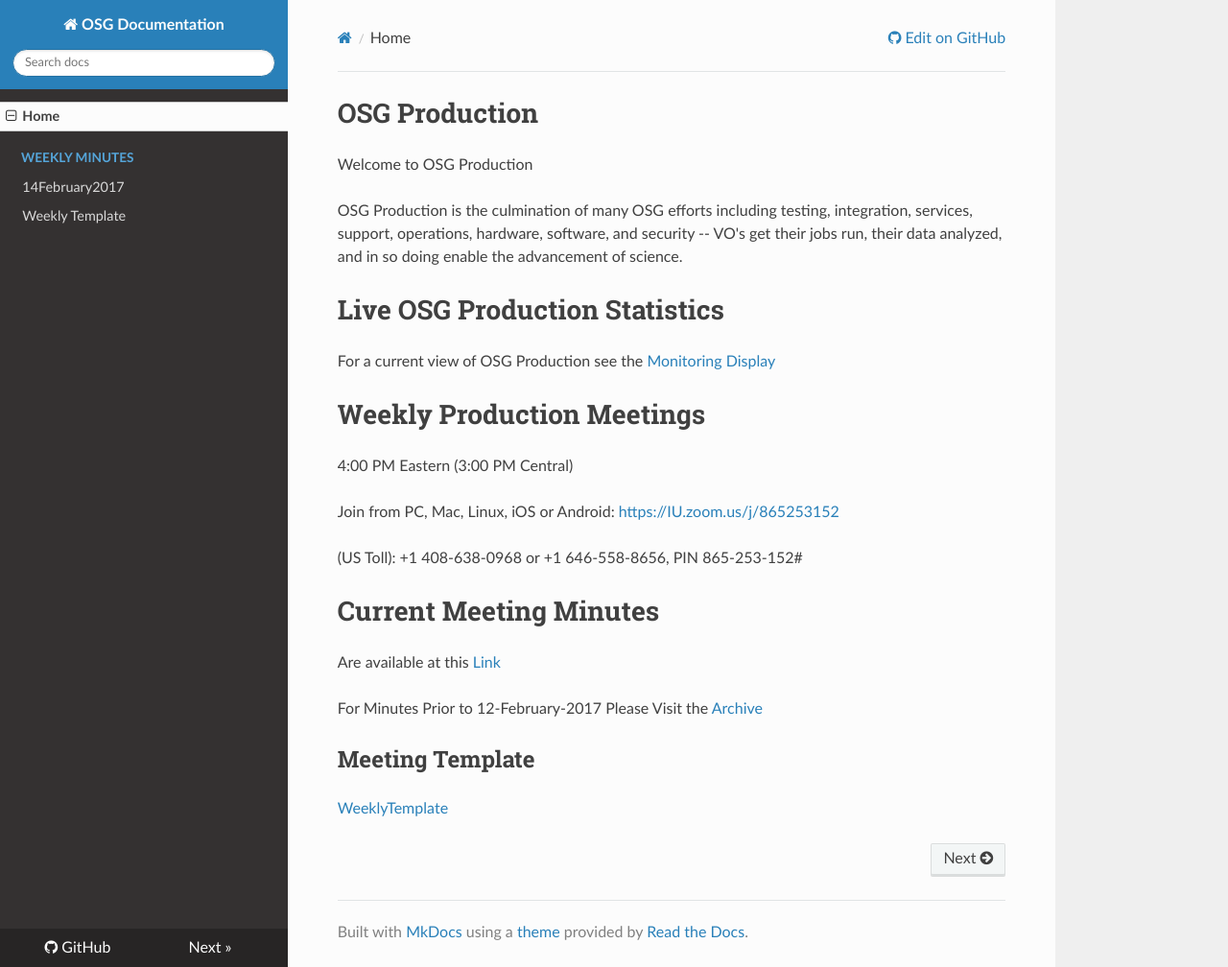
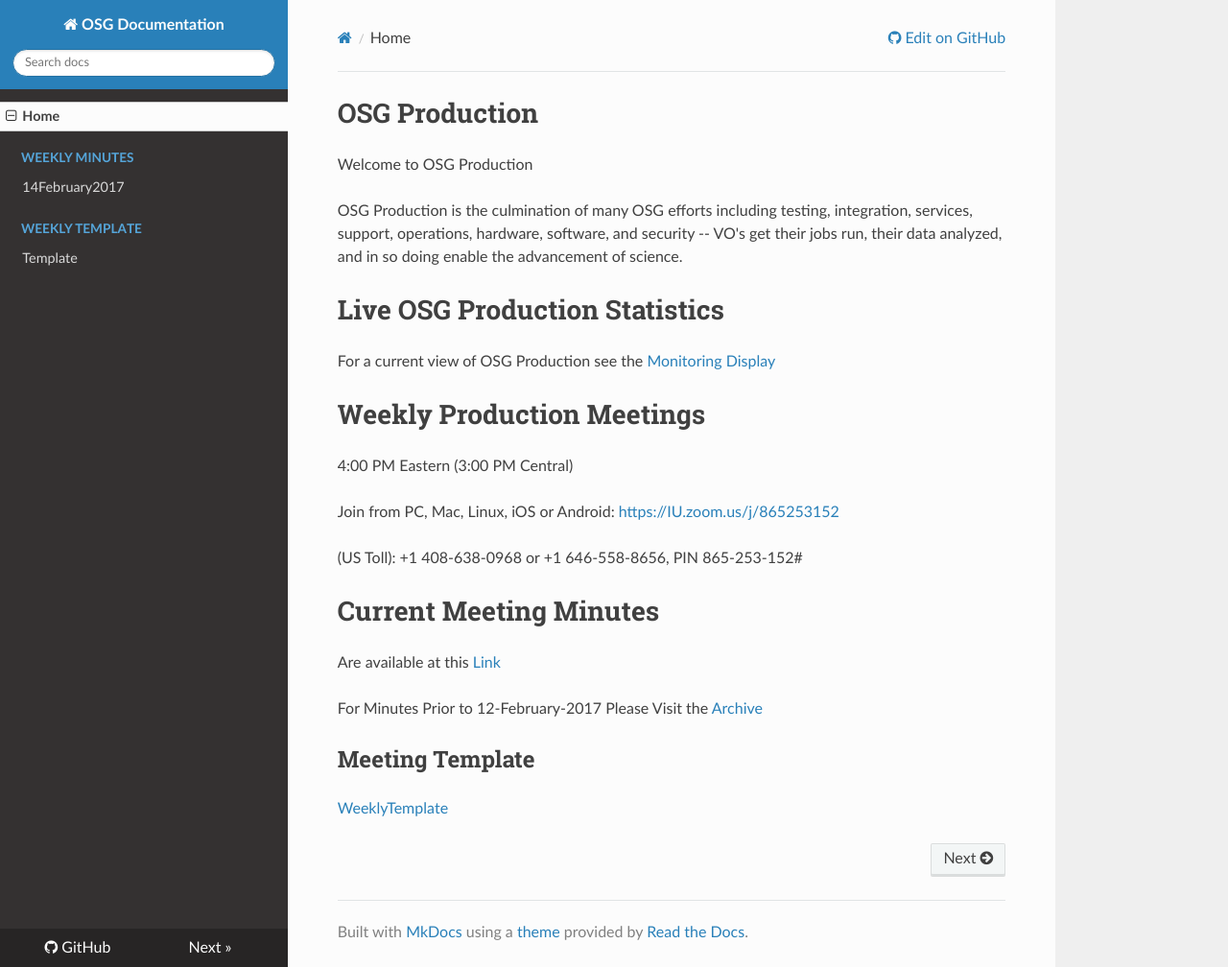
Before and after one commit to zsshah/production, an MkDocs documentation site: the page built from docs/index.md, in a window 1280 px wide and 1008 px high. Shown: the whole window at 96% size. Built offline with MkDocs 1.6.1, drawn with Linux system fonts in a browser that asks for light colours; nearby versions of some CDN libraries; old or Windows-style settings are respelled for this version of MkDocs.

Commit message:
Update mkdocs.yml

```diff
--- a/mkdocs.yml
+++ b/mkdocs.yml
@@ -10,7 +10,8 @@
 - Home: 'index.md'
 - Weekly Minutes:
   - '14February2017': 'WeeklyMinutes/14Feb2017.md'
-- Weekly Template: 'WeeklyTemplate.md'
+- Weekly Template:
+  - 'Template': 'WeeklyTemplate.md'
 
 markdown_extensions:
   - admonition
```
